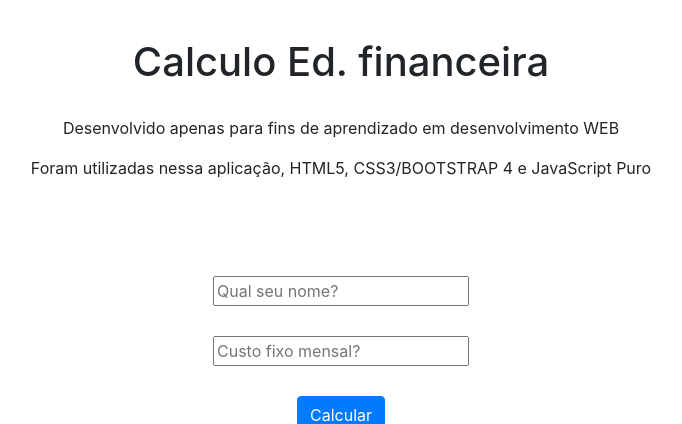
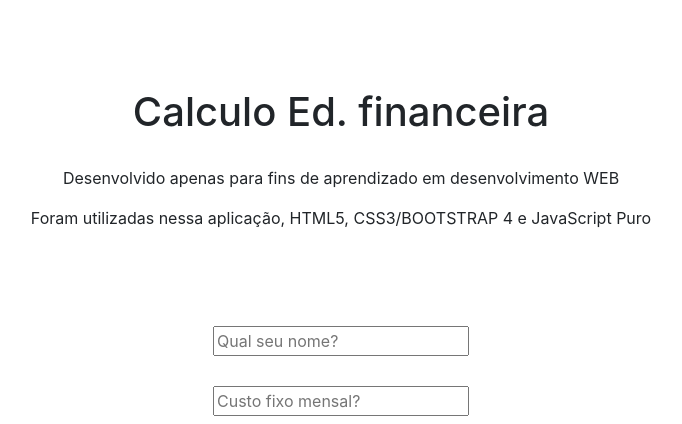
Before and after one commit to Godoy94/financialEducation, a PHP site: page / in a window 1280 px wide. Shown: the part 76-500 px from the top of the page, without its empty margins (299-981 px from the left). Run offline with PHP 8.4, Linux system fonts and the light colour scheme; some libraries are stand-ins or nearby versions.

Commit message:
Adjust style

```diff
--- a/style/style.css
+++ b/style/style.css
@@ -13,7 +13,7 @@ img {
 
 .conteudo h1 {
     text-align: center;
-    margin-top: 30px;
+    margin-top: 130px;
     margin-bottom: 30px;
 }
 
```
